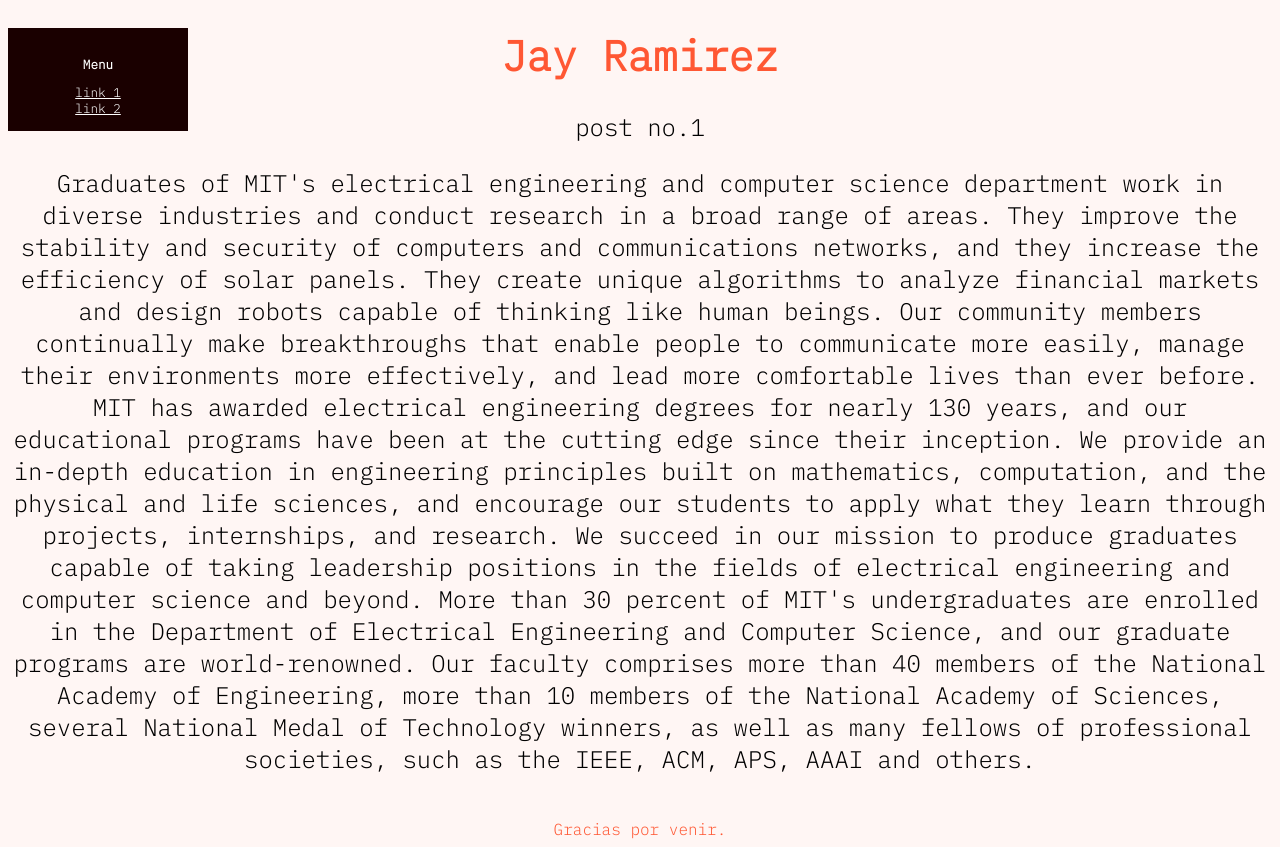
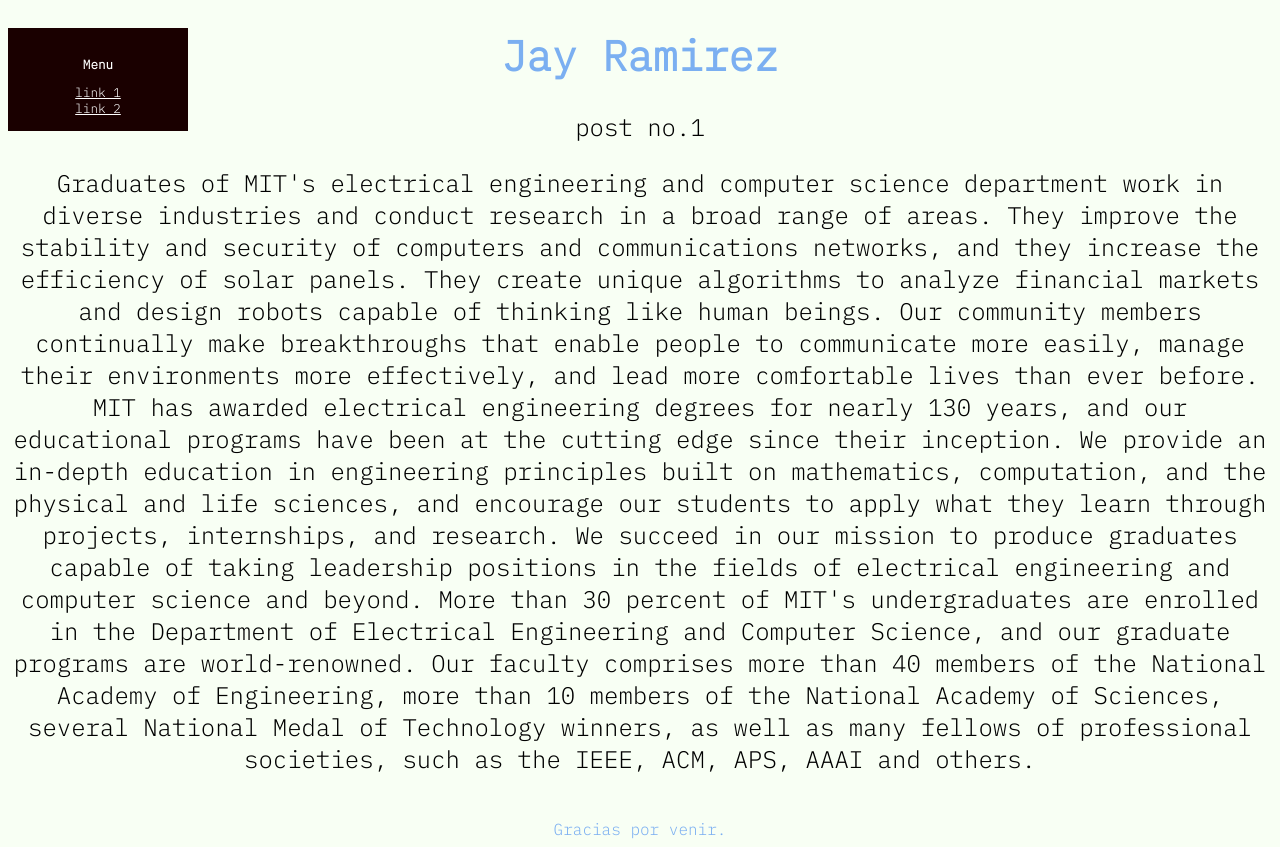
Before and after one commit to jayramirezengineer/jayramirezengineer.github.io, a plain HTML site: page index.html in a window 1280 px wide. Drawn offline with Linux system fonts and the light colour scheme.

Commit message:
Update index.html
colors adapt

```diff
--- a/index.html
+++ b/index.html
@@ -14,9 +14,9 @@
 <style>
 	body {
       text-align: center;
-      background: #FFF6F4;
+      background: #f8fff4;
       background-position: center;
-      color: #FF5733 ;
+      color: #7baff1;
       font-family: 'IBM Plex Mono', monospace;
     }
     h1 {
@@ -35,7 +35,7 @@
     	color: #1a0000;
     }
     a:hover {
-        background-color: #FF5733;
+        background-color: #7bf1da;
     }
 	main {
 		margin-bottom: 50%;
```
